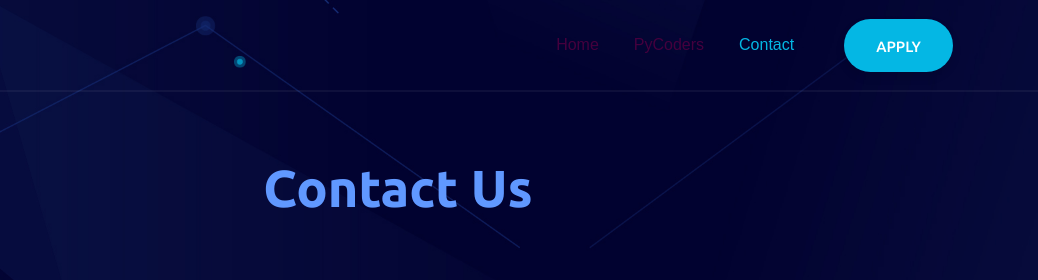
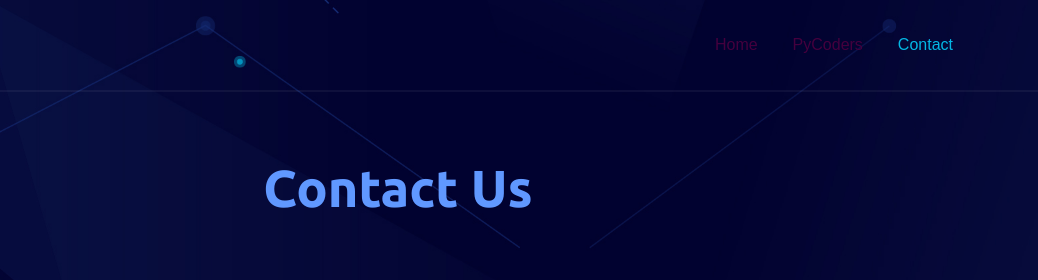
Before and after one commit to fenyx-it-academy/fenyx-new-website, a plain HTML site: page contact.html in a window 1280 px wide. Shown: the top 280 px of the page, 242-1280 px from the left. Drawn offline with Linux system fonts and the light colour scheme.

Commit message:
Update contact.html

```diff
--- a/contact.html
+++ b/contact.html
@@ -86,11 +86,11 @@
                                         </ul>
                                     </nav>
                                 </div>
-                                <div class="right-bar-button text-right">
+<!--                                 <div class="right-bar-button text-right">
                                     <ul>
                                         <li><a class="readon menu-btn" href="ApplicationForm.html">APPLY</a></li>
                                     </ul>
-                                </div>
+                                </div> -->
                             </div>
                         </div>
                     </div>
```
